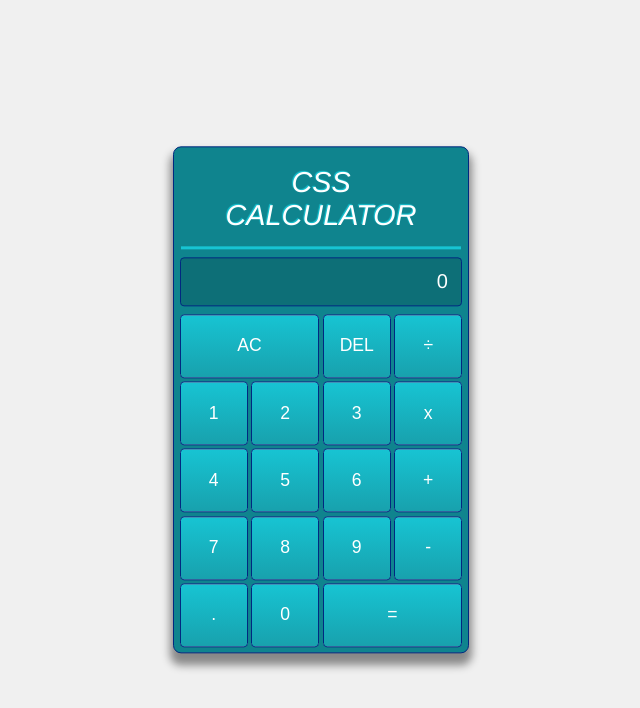
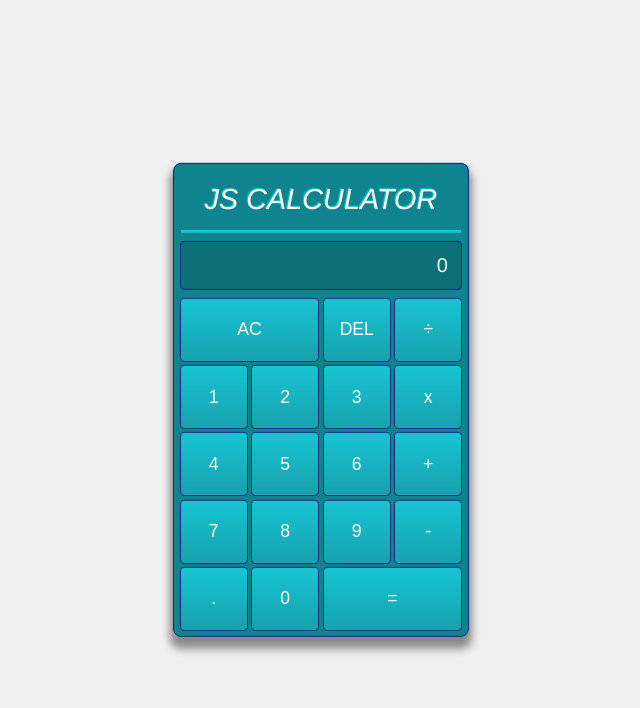
Before and after one commit to vytkuklys/VTMC-CSS-Calculator, a plain HTML site: page index.html in a window 1280 px wide. Shown: the whole page, without its empty margins (319-959 px from the left). Drawn offline with Linux system fonts and the light colour scheme.

Commit message:
Update index.html

```diff
--- a/index.html
+++ b/index.html
@@ -10,7 +10,7 @@
     </head>
     <body>
         <div class="calculator">
-            <h1 class="calculator__h1">CSS Calculator</h1>
+            <h1 class="calculator__h1">JS Calculator</h1>
             <hr class="calculator__hr">
             <p class="calculator-screen">0</p>
             <div class="calculator-functions">
```
